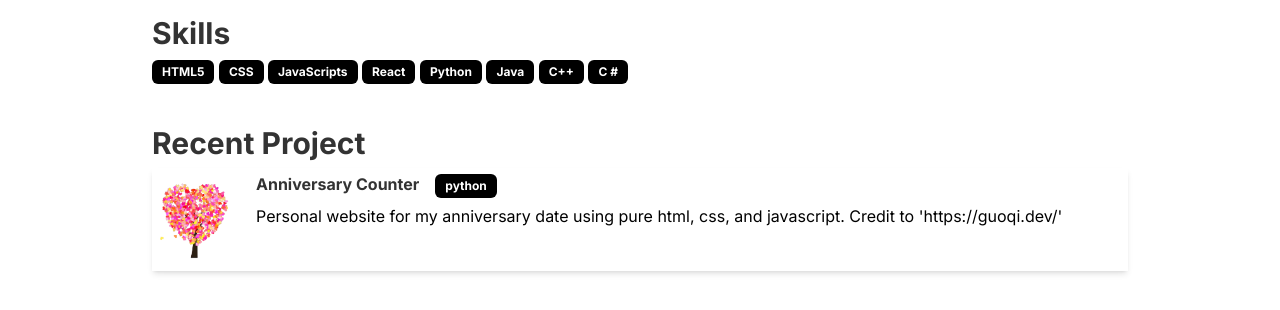
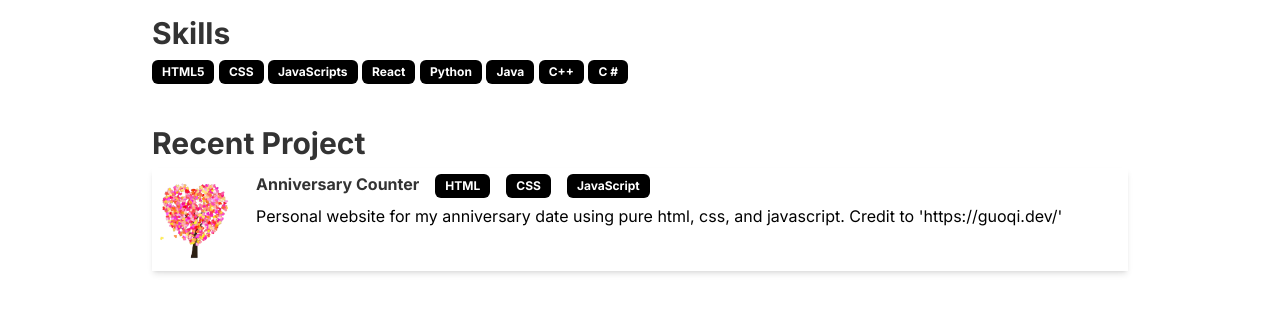
Before and after one commit to waiyan-n0/my-portfolio, a website: page index.html in a window 1280 px wide. Shown: the part 758-1068 px from the top of the page. Drawn offline with nearby package versions, Linux system fonts and the light colour scheme; a web font is replaced by a local one.

Commit message:
update project files

```diff
--- a/en.json
+++ b/en.json
@@ -1,5 +1,5 @@
 {
-    "greeting": "Hello, I'm Wai Yan Naing 👋 ",
+    "greeting": "Hello, I'm Wai Yan Naing👋",
     "caption": "Inventing, illustrating, and capturing beauty. Let's build something meaningful.",
     "titleAboutMe": "About Me",
     "pAboutMe": "I am a computer science student with a passion for web development and creative design. I enjoy building projects that blend technology, art, and storytelling. Currently, I am exploring interactive front-end experiences and experimenting with machine learning. Outside of coding, I love sketching, photography, and playing badminton along with other sports. I want to create experiences that inspire people and bring a smile to their faces.",
--- a/index.html
+++ b/index.html
@@ -117,13 +117,17 @@
     <section id="recent-project" class="child-scroll flex flex-col space-y-1.5 fade-in">
       <div class="title inline-block font-bold text-3xl sm:text-l xl:text-3xl/none opacity-80 py-1">Recent Project</div>
       <div class="project-card flex justify-between gap-2 py-1 shadow-md hover:shadow-2xl transition-shadow duration-300 dark:border-gray-600 rounded-lg">
-        <a href="https://waiyanjourney.netlify.app/">
+        <a href="https://waiyanjourney.netlify.app/" target="_blank">
           <div class="flex justify-center items-center p-2 dark:border-gray-700 w-fit">
             <img src="lovenote-removebg-preview.png" alt="love-note" class="w-20 h-20 md:w-24 md:h-24 object-contain rounded-lg" loading="lazy">
           </div>
         </a>
         <div class="flex flex-col space-y-1.5 flex-grow">
-          <div class="flex w-full space-x-4"><h3 class="font-bold text-l sm:text-l opacity-80">Anniversary Counter</h3><div><span class="inline-flex items-center rounded-md px-2.5 py-1 text-xs font-semibold bg-black text-white hover:opacity-70 dark:bg-white dark:text-black">python</span></div></div>
+          <div class="flex w-full space-x-4"><h3 class="font-bold text-l sm:text-l opacity-80">Anniversary Counter</h3>
+            <div><span class="inline-flex items-center rounded-md px-2.5 py-1 text-xs font-semibold bg-black text-white hover:opacity-70 dark:bg-white dark:text-black">HTML</span></div>
+            <div><span class="inline-flex items-center rounded-md px-2.5 py-1 text-xs font-semibold bg-black text-white hover:opacity-70 dark:bg-white dark:text-black">CSS</span></div>
+            <div><span class="inline-flex items-center rounded-md px-2.5 py-1 text-xs font-semibold bg-black text-white hover:opacity-70 dark:bg-white dark:text-black">JavaScript</span></div>
+          </div>
           <div><p>Personal website for my anniversary date using pure html, css, and javascript. Credit to 'https://guoqi.dev/' </p></div>
         </div>
       </div>
```
Also changed, not shown: cursor.js (deleted), img/badminton-exercise-svgrepo-com.svg (deleted), img/lovenote.png (deleted), img/shuttlecock.jpg (deleted), img/vangoghstyle pixelated me.png (deleted), 1 other file.
